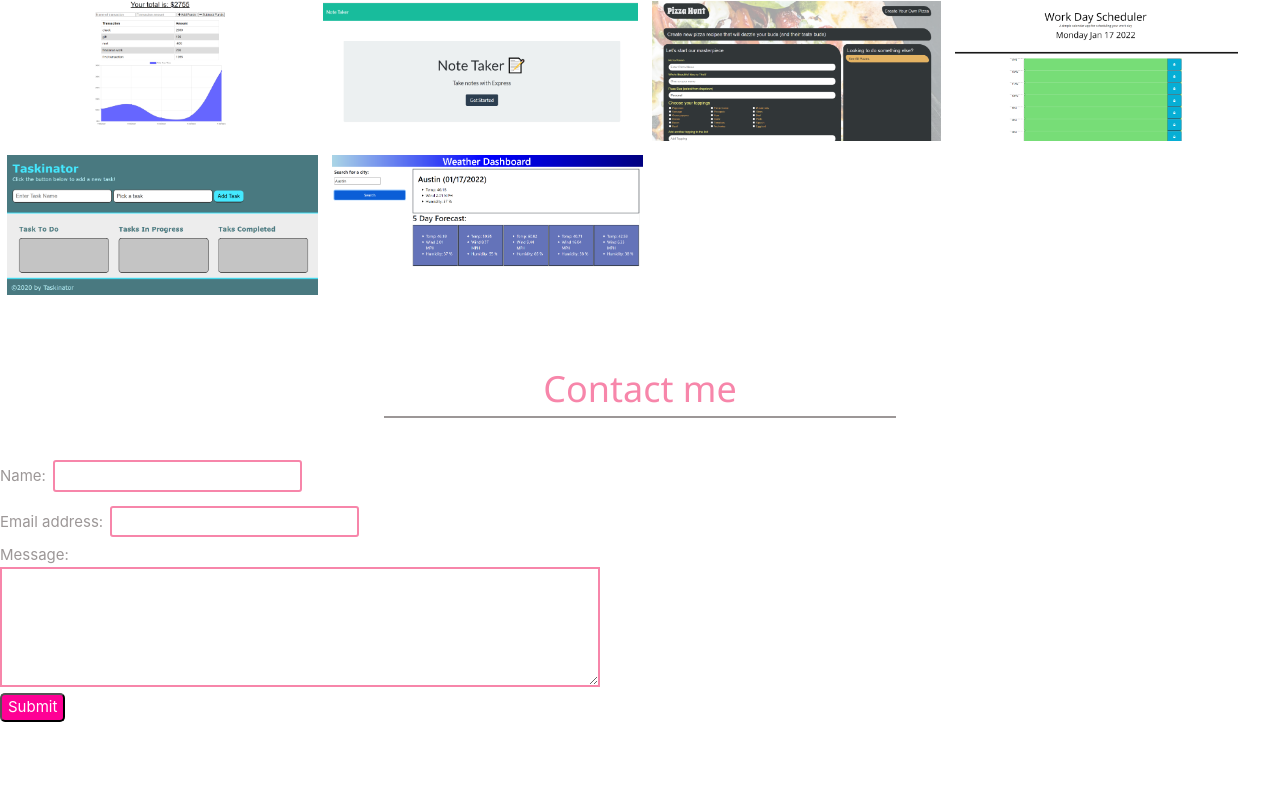
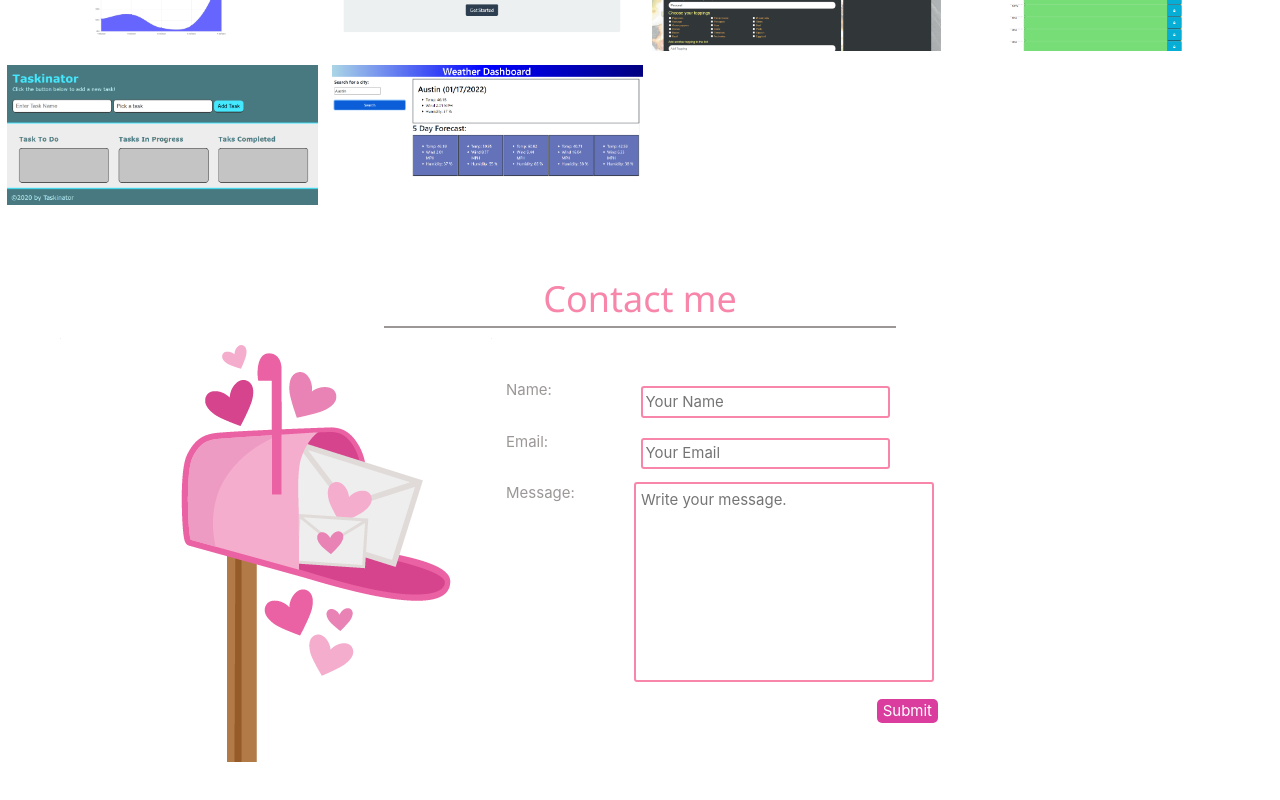
Before and after one commit to leslyr562/personal-portfolio, a React (Create React App) app: page / in a window 1280 px wide. Shown: the part 2030-2830 px from the top of the page. Built offline with nearby package versions, Linux system fonts and the light colour scheme.

Commit message:
fixed contact form

```diff
--- a/src/components/Contact/index.js
+++ b/src/components/Contact/index.js
@@ -1,5 +1,6 @@
 import React, { useState } from 'react';
 import { validateEmail } from '../../utils/helpers';
+import mailbox from '../../assets/images/mailbox.png'
 
 
 const ContactForm = () => {
@@ -38,26 +39,45 @@ const ContactForm = () => {
     return (
         <section id='contact'>
             <h1 className='sectionName'>Contact me</h1>
+            <div>
+                <img className='mailbox' src={mailbox} alt='mailbox' />
+            </div>
+            <div className='container'>
                 <form id="contact-form" onSubmit={handleSubmit}>
-                <div>
+                    <div className='row'>
+                        <div className='col-25'>
                             <label htmlFor="name">Name:</label>
-                    <input type="text" defaultValue={name} onBlur={handleChange} name="name" />
                         </div>
-                <div>
-                    <label htmlFor="email">Email address:</label>
-                    <input type="email" defaultValue={email} name="email" onBlur={handleChange} />
+                        <div className='col-75'>
+                            <input type="text" defaultValue={name} onBlur={handleChange} name="name" placeholder='Your Name' />
                         </div>
-                <div>
+                    </div>
+                    <div className='row'>
+                        <div className='col-25'>
+                            <label htmlFor="email">Email:</label>
+                        </div>
+                        <div className='col-75'>
+                            <input type="email" defaultValue={email} name="email" onBlur={handleChange} placeholder='Your Email' />
+                        </div>
+                    </div>
+                    <div className='row'>
+                        <div className='col-25'>
                             <label htmlFor="message">Message:</label>
-                    <textarea name="message" defaultValue={message} onBlur={handleChange} rows="5" />
+                        </div>
+                        <div className='col-75'>
+                            <textarea name="message" defaultValue={message} onBlur={handleChange} rows="5" placeholder='Write your message.' />
+                        </div>
                     </div>
                     {errorMessage && (
                         <div>
                             <p className="error-text">{errorMessage}</p>
                         </div>
                     )}
+                    <div className='row'>
                     <button type="submit">Submit</button>
+                    </div>
                 </form>
+            </div>
         </section>
     );
 }
--- a/src/components/Project/index.js
+++ b/src/components/Project/index.js
@@ -45,7 +45,7 @@ function Portfolio() {
   ];
 
   return (
-    <section id="pages">
+    <section id="portfolio">
       <h1 className='sectionName'>My Projects:</h1>
 
       <div className="flex-row">
--- a/src/index.css
+++ b/src/index.css
@@ -3,7 +3,7 @@
   --light-pink: #ffa8a9ff;
   --tickle-me-pink: #f786aaff;
   --magenta-haze: rgb(156, 151, 151);
-  --lavender: rgb(255, 0, 149);
+  --lavender: rgba(209, 13, 134, 0.801);
   }
 
 
@@ -37,7 +37,7 @@ padding: 5px
   flex-wrap: wrap;
 }
 
-
+/* header & nav */
 .header {
   background-color: var(--magenta-haze);
   display: flex;
@@ -58,12 +58,6 @@ header ul {
 #myName {
   color: var(--light-pink);
   text-decoration: none;
-}
-
-.hero {
-  width: 100%;
-  height: 100%;
-  padding: 0px;
 }
 
 header ul a {
@@ -107,22 +101,27 @@ nav  li {
   cursor: pointer;
 }
 
+.hero {
+  width: 100%;
+  height: 100%;
+  padding: 0px;
+}
+/* end of header */
 
 
-
-#pages{
+/* single pages */
+#portfolio{
   background-color: var(--melon);
   padding-top: 20px;
   padding-bottom: 40px;
 }
-
 
 h1.sectionName{
   color:var(--tickle-me-pink);
   text-align: center;
   border-bottom: 2px solid;
   border-color: var(--magenta-haze);
-  margin: 0 auto 35px auto;
+  margin: 0 auto 5px auto;
   width: 40%;
 }
 p {
@@ -139,30 +138,48 @@ p {
   border-radius: 50%;
 }
 
-
-img:hover {
-  /* Start the shake animation and make the animation last for 0.5 seconds */
-  animation: shake 0.5s;
-
-  /* When the animation is finished, start again */
-  animation-iteration-count: infinite;
-}
-
 #contact {
   background-color: var(--melon);
   padding-top: 20px;
-  padding-bottom: 40px;
+  padding-bottom: 50px;
 }
+#contact-form{
+  float: left;
+  margin-top: 40px;
+}
+
+.container{
+  margin-bottom: 30px;
+}
+
+.mailbox{
+  float: left;
+  height: 50%;
+  padding-bottom: 90px;
+}
+
 button{
   color:white;
   background-color: var(--lavender);
   border-radius: 5px;
+  border: none;
+  margin: 2px;
+  float: right;
+  margin-right: 80px;
+  margin-top: 10px;
 }
+
+button:hover{
+  background-color: var(--tickle-me-pink);
+}
+
 textarea {
-	width: 600px;
-	height: 120px;
+	width: 300px;
+	height: 200px;
 	border: 2px solid var(--tickle-me-pink);
 	padding: 5px;
+  resize: none;
+  border-radius: 3px;
 }
 input {
   font-size: 1rem;
@@ -185,10 +202,29 @@ form {
   padding-bottom: 30px;
 
 }
-label{
-  color:var(--magenta-haze)
+.col-25 {
+  float: left;
+  width: 25%;
+  margin-top: 6px;
 }
 
+.col-75 {
+  float: left;
+  width: 75%;
+  margin-top: 6px;
+}
+
+/* Clear floats after the columns */
+.row:after {
+  content: "";
+  display: table;
+  clear: both;
+}
+
+label{
+  color:var(--magenta-haze);
+  margin-right: 10px;
+}
 
 .language{
   color: var(--lavender);
@@ -215,16 +251,15 @@ div.w3-container.w3-pink.strip {
   padding-bottom: 22px;
 }
 
-
 ul {
   display: flex;
   flex-wrap: wrap;
   justify-content: center;
   padding-top: 3px;
 }
+/* end of single pages */
 
-
-
+/* footer */
 footer{
   background-color: var(--magenta-haze);
   list-style: none;
```
Also changed, not shown: src/assets/images/mailbox.png (added). Lines whose indentation alone changed are shown as unchanged.
